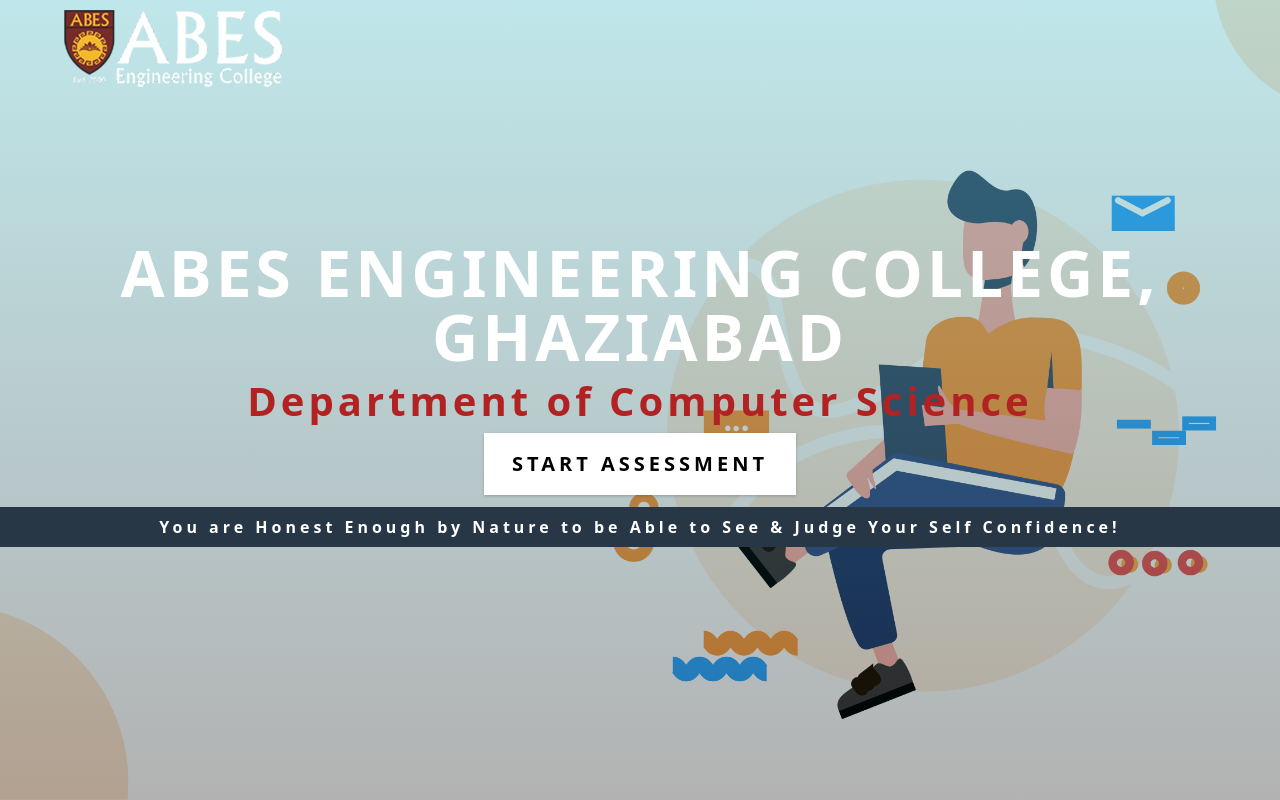
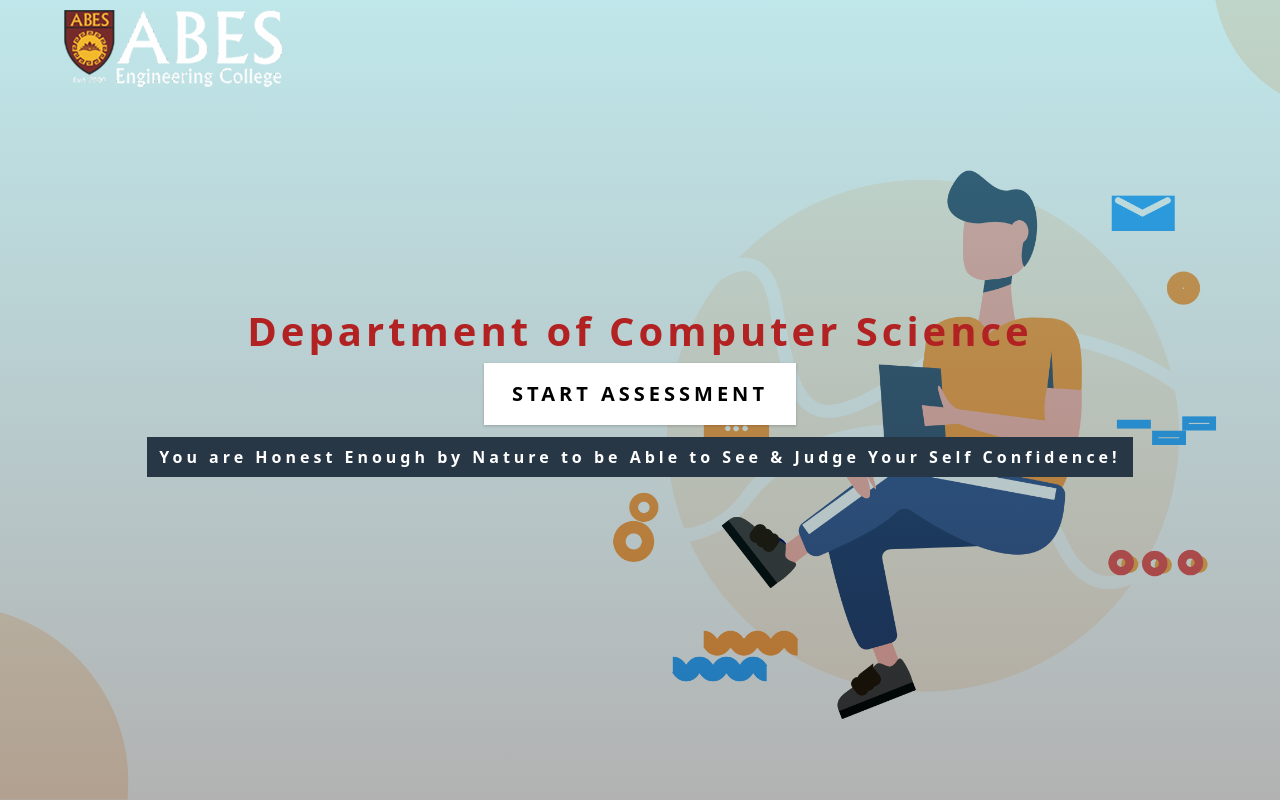
Before and after one commit to Dhannesh/safe-exam-app, a React (Vite) app: page / in a window 1280 px wide. Built offline with nearby package versions, Linux system fonts and the light colour scheme.

Commit message:
college name removed

```diff
--- a/src/Home.jsx
+++ b/src/Home.jsx
@@ -3,7 +3,6 @@
   return (
     <section className="hero" id="home">
       <div className="hero-banner">
-        <h1>ABES Engineering College, Ghaziabad</h1>
         <h2>Department of Computer Science</h2>
 
         <a href={testLink} className="btn hero-btn ">
```
